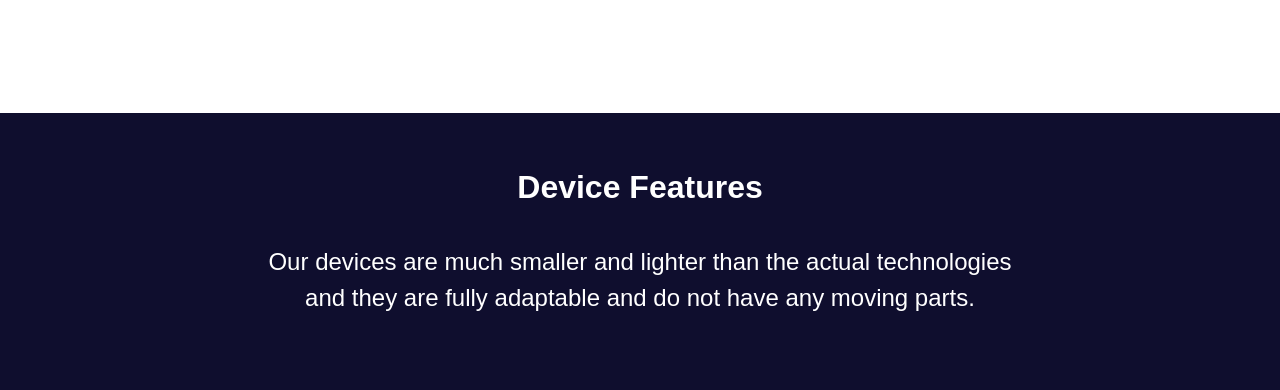
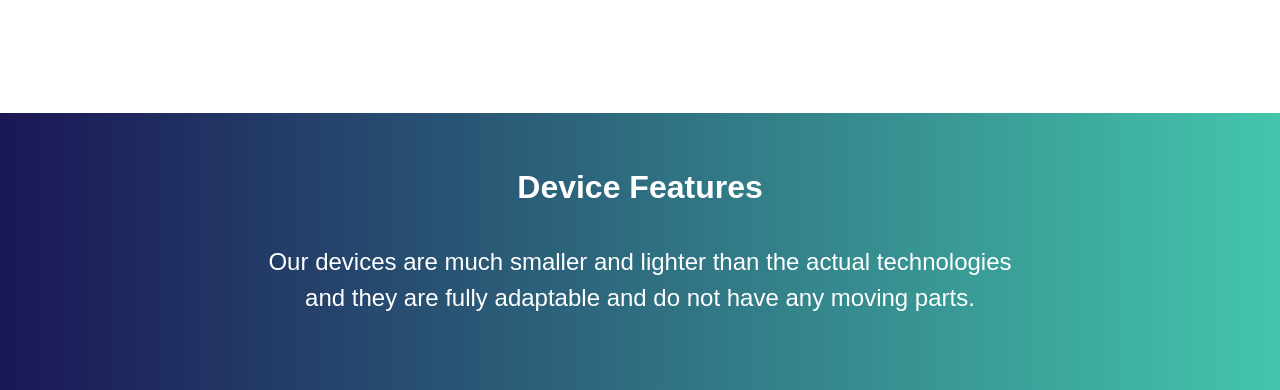
Before and after one commit to ccnn1010/Cedrion-Website---local, a plain HTML site: page index.html in a window 1280 px wide. Shown: the part 1853-2243 px from the top of the page. Drawn offline with nearby package versions, Linux system fonts and the light colour scheme; a script that the page names is missing; a web font is replaced by a local one.

Commit message:
change to style of home page

```diff
--- a/style.css
+++ b/style.css
@@ -649,7 +649,8 @@ hr {
     justify-content:center;
     width: 100%;
     padding-bottom: 50px;
-    background-color: #0F0E2E;
+   /*  background-color: #0F0E2E; */
+   background: linear-gradient(to right, hsla(244, 59%, 21%), hsla(168, 53%, 52%));
     height: 35vh;
   }
 
```
